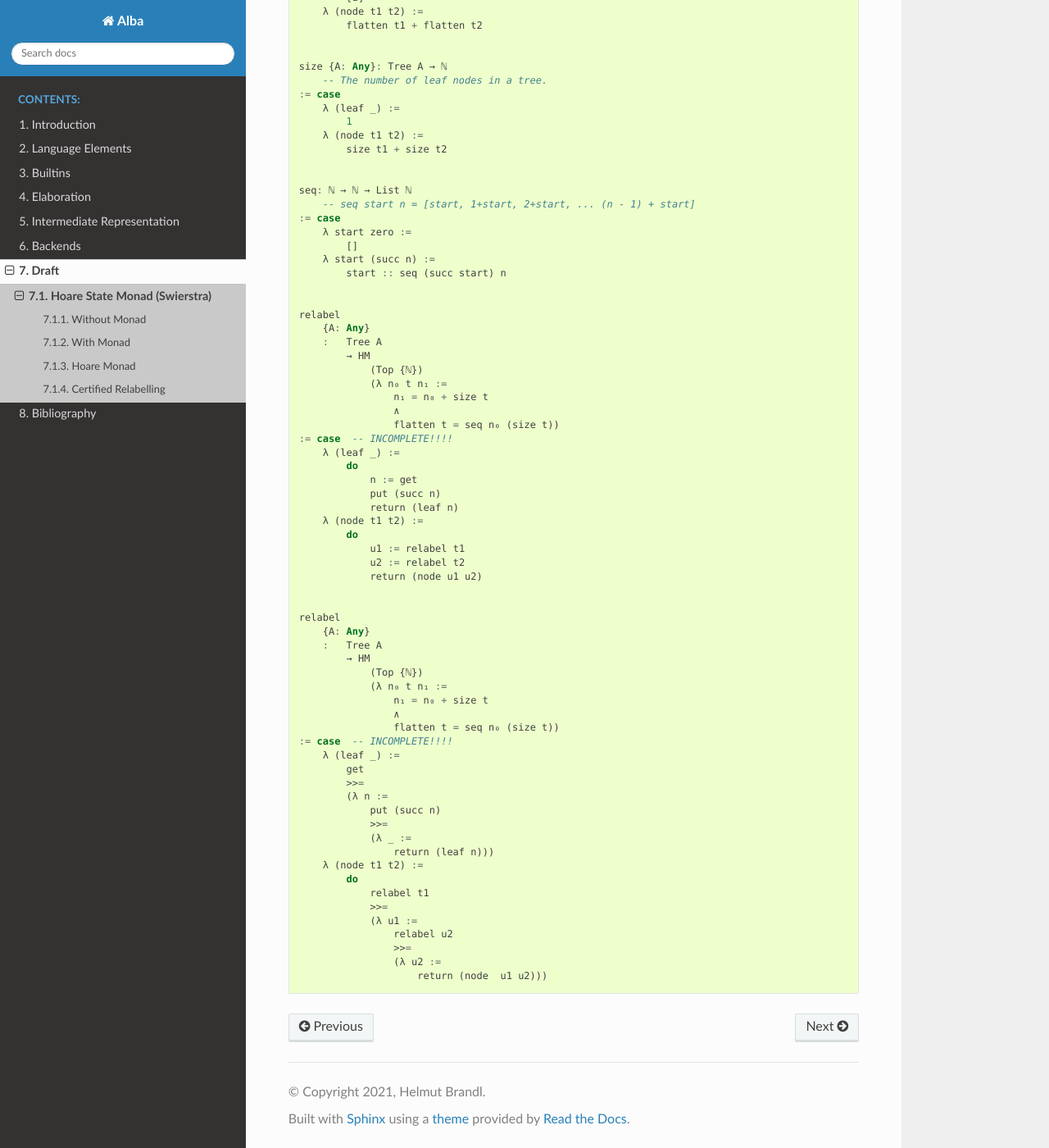
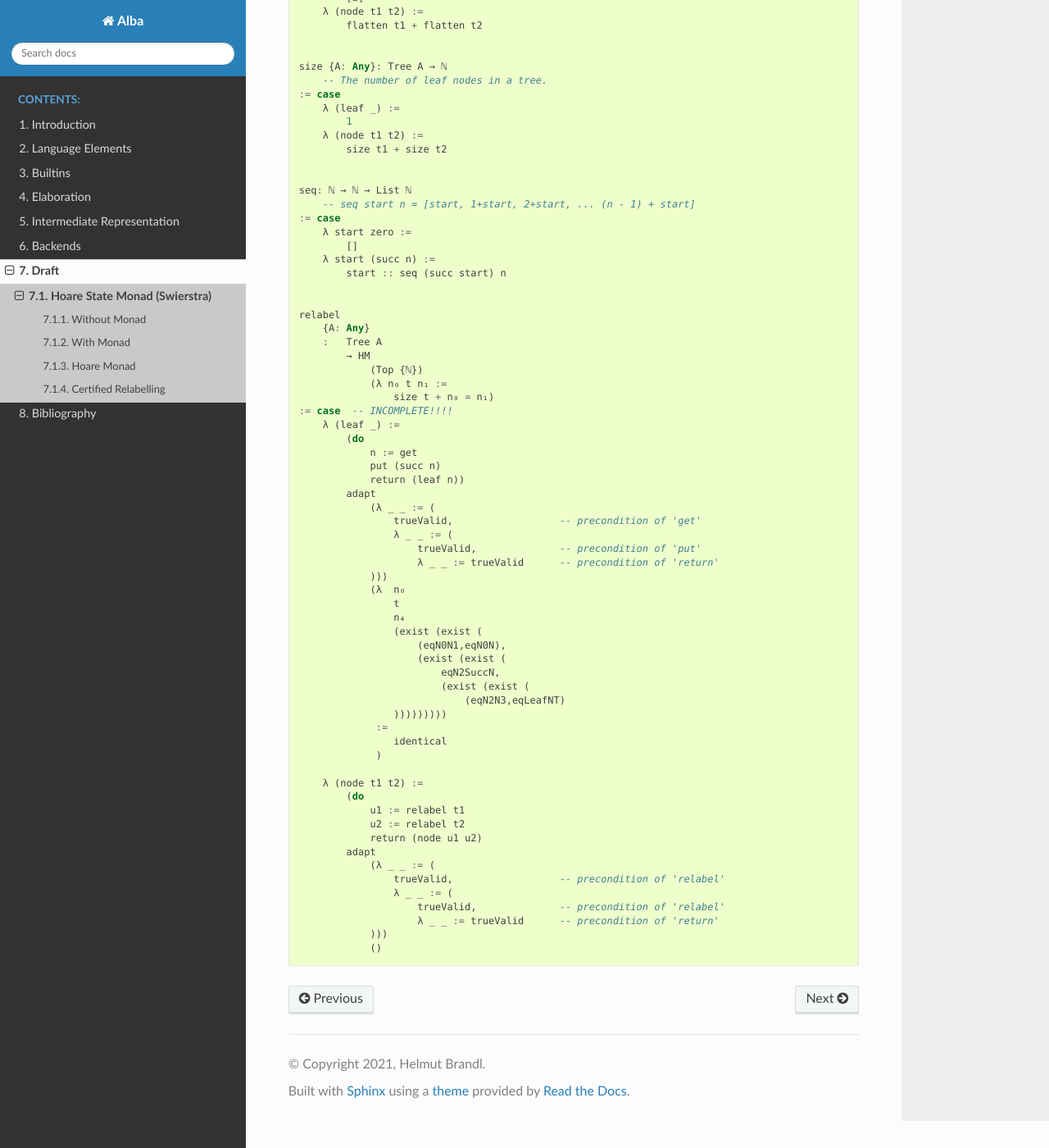
Before and after one commit to alba-lang/lang-spec, a Sphinx documentation site: the page built from sphinx/source/draft/hoare_swierstra.rst, in a window 1280 px wide and 1400 px high, scrolled down 3632 px. Shown: the whole window at 82% size. Built offline with Sphinx 7.4.7 and the Read the Docs theme 2.0.0, drawn with Linux system fonts in a browser that asks for light colours.

Commit message:
Start of proving in the Hoare state monad
	modified:   sphinx/source/draft/hoare_swierstra.rst

```diff
--- a/sphinx/source/draft/hoare_swierstra.rst
+++ b/sphinx/source/draft/hoare_swierstra.rst
@@ -175,7 +175,7 @@ Get and put ::
     put
         {S: Any}
         (s: S)
-        : HM (Top {S}) (λ _ _ s₁ := s₁ = s)
+        : HM (Top {S}) (λ _ _ s₁ := s = s₁)
     :=
         case
             λ (refine s _) :=
@@ -241,46 +241,44 @@ Certified Relabelling
             → HM
                 (Top {ℕ})
                 (λ n₀ t n₁ :=
-                    n₁ = n₀ + size t
-                    ∧
-                    flatten t = seq n₀ (size t))
+                    size t + n₀ = n₁)
     := case  -- INCOMPLETE!!!!
         λ (leaf _) :=
-            do
+            (do
                 n := get
                 put (succ n)
-                return (leaf n)
+                return (leaf n))
+            adapt
+                (λ _ _ := (
+                    trueValid,                  -- precondition of 'get'
+                    λ _ _ := (
+                        trueValid,              -- precondition of 'put'
+                        λ _ _ := trueValid      -- precondition of 'return'
+                )))
+                (λ  n₀
+                    t
+                    n₄
+                    (exist (exist (
+                        (eqN0N1,eqN0N),
+                        (exist (exist (
+                            eqN2SuccN,
+                            (exist (exist (
+                                (eqN2N3,eqLeafNT)
+                    )))))))))
+                 :=
+                    identical
+                 )
+
         λ (node t1 t2) :=
-            do
+            (do
                 u1 := relabel t1
                 u2 := relabel t2
                 return (node u1 u2)
-
-
-    relabel
-        {A: Any}
-        :   Tree A
-            → HM
-                (Top {ℕ})
-                (λ n₀ t n₁ :=
-                    n₁ = n₀ + size t
-                    ∧
-                    flatten t = seq n₀ (size t))
-    := case  -- INCOMPLETE!!!!
-        λ (leaf _) :=
-            get
-            >>=
-            (λ n :=
-                put (succ n)
-                >>=
-                (λ _ :=
-                    return (leaf n)))
-        λ (node t1 t2) :=
-            do
-                relabel t1
-                >>=
-                (λ u1 :=
-                    relabel u2
-                    >>=
-                    (λ u2 :=
-                        return (node  u1 u2)))
+            adapt
+                (λ _ _ := (
+                    trueValid,                  -- precondition of 'relabel'
+                    λ _ _ := (
+                        trueValid,              -- precondition of 'relabel'
+                        λ _ _ := trueValid      -- precondition of 'return'
+                )))
+                ()
```
